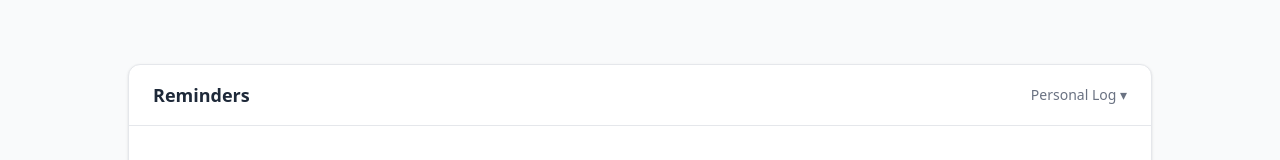
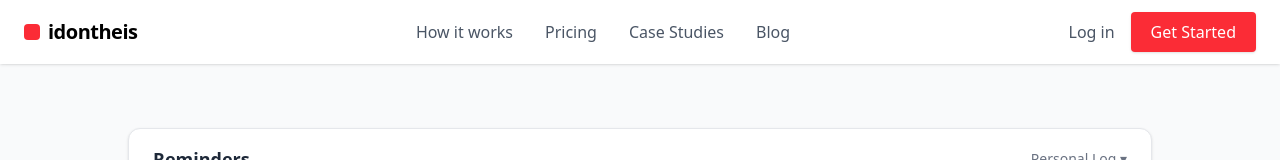
Before and after one commit to AliNaseem123456789/IDoneThis, a React (Vite) app in the folder my-app/: page /Reminders in a window 1280 px wide. Shown: the top 160 px of the page. Built offline with nearby package versions, Linux system fonts and the light colour scheme; no server answers.

Commit message:
feat: Implement authentication and core layout
- Add login/signup with JWT authentication
- Create responsive navigation with logout
- Implement protected dashboard route
- Set up context API for auth state

```diff
--- a/my-app/src/App.jsx
+++ b/my-app/src/App.jsx
@@ -7,9 +7,18 @@ import Calender from "./pages/Calender";
 import MyDones from "./pages/MyDones";
 import Reminders from "./pages/Remainders";
 import HowItWorks from "./pages/HowItWorks";
+import Footer from "./components/Footer";
+import PrivacyPolicy from "./pages/PrivacyPolicy";
+import TermsOfService from "./pages/Terms-of-service";
+import ProductivityGuides from "./components/ProductivityGuide";
+import SuccessStories from "./pages/SuccessStories";
+import PricingPage from "./pages/Pricing";
+import ReportsPage from "./pages/ReportsPage";
+import Layout from "./layout";
 export default function App() {
   return (
     <Router>
+      <Layout>
         <Routes>
           {/* Public Routes */}
           <Route path="/" element={<LandingPage />} />
@@ -21,8 +30,16 @@ export default function App() {
           <Route path="/dashboard" element={<Dashboard />} />
           <Route path="/mydones" element={<MyDones />} />
           <Route path="/calendar" element={<Calender />} />
-        <Route path="/How It works" element={<HowItWorks/>} />
+          <Route path="/PrivacyPolicy" element={<PrivacyPolicy />} />
+          <Route path="/terms-of-service" element={<TermsOfService />} />
+          <Route path="/How It works" element={<HowItWorks />} />
+          <Route path="/Productivity-Guide" element={<ProductivityGuides />} />
+          <Route path="/case-studies" element={<SuccessStories />} />
+          <Route path="/pricing" element={<PricingPage />} />
+          <Route path="/Reports" element={<ReportsPage />} />
         </Routes>
+      </Layout>
+      <Footer />
     </Router>
   );
 }
--- a/my-app/src/components/Navbar.jsx
+++ b/my-app/src/components/Navbar.jsx
@@ -1,33 +1,59 @@
+import { Link } from "react-router-dom";
+
 export default function Navbar() {
   return (
-    <nav className="fixed top-0 left-0 w-full bg-white shadow z-50 flex justify-between items-center px-6 py-3">
-      {/* Logo - stays on left */}
+    <nav className="fixed top-0 left-0 w-full bg-white shadow-sm z-50">
+      {/* Container to constrain width and center content */}
+      <div className="max-w-7xl mx-auto px-6 py-3 flex justify-between items-center">
+        {/* Left: Logo */}
         <div className="flex items-center space-x-2">
           <div className="w-4 h-4 bg-red-500 rounded-sm"></div>
-        <h1 className="font-semibold text-lg">i done this</h1>
+          <h1 className="font-bold text-xl tracking-tight">idontheis</h1>
         </div>
 
-      {/* Navigation - shifted towards right */}
-      <div className="flex items-center space-x-6">
-        <a href="/How It works" className="text-gray-900 font-medium hover:text-red-500">
-          How It works
-        </a>
-        <a href="#Pricing" className="text-gray-900 font-medium hover:text-red-500">
+        {/* Center: Navigation Links */}
+        <div className="hidden md:flex items-center gap-8">
+          <Link
+            to="/How%20It%20works"
+            className="text-gray-600 font-medium hover:text-red-500 transition"
+          >
+            How it works
+          </Link>
+          <Link
+            to="/pricing"
+            className="text-gray-600 font-medium hover:text-red-500 transition"
+          >
             Pricing
-        </a>
-        <a href="#CaseStudies" className="text-gray-900 font-medium hover:text-red-500">
+          </Link>
+          <Link
+            to="/case-studies"
+            className="text-gray-600 font-medium hover:text-red-500 transition"
+          >
             Case Studies
-        </a>
-        <a href="#Blog" className="text-gray-900 font-medium hover:text-red-500">
+          </Link>
+          <Link
+            to="/blog"
+            className="text-gray-600 font-medium hover:text-red-500 transition"
+          >
             Blog
-        </a>
-        <a href="/login" className="text-gray-900 font-medium hover:text-red-500">
+          </Link>
+        </div>
+
+        {/* Right: Actions */}
+        <div className="flex items-center gap-4">
+          <Link
+            to="/login"
+            className="text-gray-600 font-medium hover:text-red-500 transition"
+          >
             Log in
-        </a>
-
-        <button className="bg-red-500 text-white px-4 py-2 rounded hover:bg-red-600 transition">
+          </Link>
+          <Link
+            to="/signup"
+            className="bg-red-500 text-white px-5 py-2 rounded font-medium hover:bg-red-600 transition shadow-sm"
+          >
             Get Started
-        </button>
+          </Link>
+        </div>
       </div>
     </nav>
   );
--- a/my-app/src/components/NavbarLoggedIn.jsx
+++ b/my-app/src/components/NavbarLoggedIn.jsx
@@ -1,9 +1,14 @@
-import { useNavigate } from "react-router-dom";
+import { useNavigate, useLocation } from "react-router-dom";
 import NotificationsIcon from "@mui/icons-material/Notifications";
 import AccountCircleIcon from "@mui/icons-material/AccountCircle";
 
 export default function NavbarLoggedIn() {
   const navigate = useNavigate();
+  const location = useLocation();
+
+  // Helper to highlight the active link
+  const isActive = (path) =>
+    location.pathname === path ? "text-red-600 font-semibold" : "text-gray-600";
 
   const handleLogout = () => {
     localStorage.removeItem("token");
@@ -12,44 +17,51 @@ export default function NavbarLoggedIn() {
   };
 
   return (
-    <nav className="fixed top-0 left-0 w-full bg-white shadow z-50 flex items-center px-6 py-3">
-      {/* Left side: Logo + main nav */}
-      <div className="flex items-center gap-6 text-gray-900 font-medium">
+    <nav className="fixed top-0 left-0 w-full bg-white border-b border-gray-100 shadow-sm z-50">
+      <div className="max-w-7xl mx-auto px-6 h-16 flex items-center justify-between">
+        {/* Left side: Logo + Navigation Links */}
+        <div className="flex items-center gap-8">
           <h1
-          className="font-semibold text-lg cursor-pointer"
+            className="text-xl font-bold text-gray-900 cursor-pointer"
             onClick={() => navigate("/dashboard")}
           >
             iDoneThis
           </h1>
 
-        <button onClick={() => navigate("/mydones")} className="hover:text-red-500">
-          My Dones
+          <div className="hidden md:flex items-center gap-6">
+            {["MyDones", "Calendar", "Reminders", "Reports"].map((item) => (
+              <button
+                key={item}
+                onClick={() => navigate(`/${item.toLowerCase()}`)}
+                className={`text-sm font-medium transition-colors hover:text-red-500 ${isActive(`/${item.toLowerCase()}`)}`}
+              >
+                {item}
               </button>
-        <button onClick={() => navigate("/calendar")} className="hover:text-red-500">
-          Calendar
-        </button>
-          <button onClick={() => navigate("/reminders")} className="hover:text-red-500">
-          Reminders
-        </button>
-        <button onClick={() => navigate("/reports")} className="hover:text-red-500">
-          Reports
-        </button>
+            ))}
+          </div>
         </div>
 
-      {/* Right side: notifications, profile, logout */}
-      <div className="ml-auto flex items-center gap-6 text-gray-900 font-medium">
-        <NotificationsIcon className="cursor-pointer" />
-        <AccountCircleIcon
-          className="cursor-pointer text-3xl"
+        {/* Right side: Actions */}
+        <div className="flex items-center gap-5">
+          <button className="text-gray-500 hover:text-gray-700 transition-colors">
+            <NotificationsIcon />
+          </button>
+
+          <button
             onClick={() => navigate("/profile")}
-        />
+            className="flex items-center text-gray-700 hover:text-red-600 transition-colors"
+          >
+            <AccountCircleIcon className="text-3xl" />
+          </button>
+
           <button
             onClick={handleLogout}
-          className="bg-red-500 text-white px-3 py-1 rounded-md hover:bg-red-600"
+            className="ml-2 bg-gray-900 text-white text-sm px-4 py-2 rounded-lg hover:bg-black transition-all shadow-sm"
           >
             Logout
           </button>
         </div>
+      </div>
     </nav>
   );
 }
--- a/my-app/src/pages/Dashboard.jsx
+++ b/my-app/src/pages/Dashboard.jsx
@@ -13,30 +13,35 @@ export default function Dashboard() {
 
   return (
     <div className="min-h-screen bg-gray-50 flex flex-col">
-      {/* Top Navbar */}
-      <NavbarLoggedIn />
-
       {/* Main content */}
       <div className="flex-1 p-6">
-        <h1 className="text-3xl font-semibold text-gray-800 mb-4">Welcome Back 👋</h1>
+        <h1 className="text-3xl font-semibold text-gray-800 mb-4">
+          Welcome Back 👋
+        </h1>
         <p className="text-gray-600">
-          Here’s your dashboard overview. Use the navigation above to explore your profile,
-          calendar, reports, and more.
+          Here’s your dashboard overview. Use the navigation above to explore
+          your profile, calendar, reports, and more.
         </p>
 
         {/* Add widgets or summary here later */}
         <div className="mt-8 grid grid-cols-1 md:grid-cols-3 gap-6">
           <div className="bg-white p-6 rounded-2xl shadow hover:shadow-md transition">
             <h2 className="font-semibold text-lg mb-2">My Dones</h2>
-            <p className="text-gray-500 text-sm">Track all your completed tasks in one place.</p>
+            <p className="text-gray-500 text-sm">
+              Track all your completed tasks in one place.
+            </p>
           </div>
           <div className="bg-white p-6 rounded-2xl shadow hover:shadow-md transition">
             <h2 className="font-semibold text-lg mb-2">Calendar</h2>
-            <p className="text-gray-500 text-sm">Plan your tasks and visualize your progress.</p>
+            <p className="text-gray-500 text-sm">
+              Plan your tasks and visualize your progress.
+            </p>
           </div>
           <div className="bg-white p-6 rounded-2xl shadow hover:shadow-md transition">
             <h2 className="font-semibold text-lg mb-2">Reports</h2>
-            <p className="text-gray-500 text-sm">View performance analytics and insights.</p>
+            <p className="text-gray-500 text-sm">
+              View performance analytics and insights.
+            </p>
           </div>
         </div>
       </div>
--- a/my-app/src/pages/Login.jsx
+++ b/my-app/src/pages/Login.jsx
@@ -1,9 +1,8 @@
 import { useState } from "react";
-import axios from "axios";
 import GoogleIcon from "@mui/icons-material/Google";
 import Visibility from "@mui/icons-material/Visibility";
 import VisibilityOff from "@mui/icons-material/VisibilityOff";
-
+import api from "../api/api";
 export default function Login() {
   const [email, setEmail] = useState("");
   const [password, setPassword] = useState("");
@@ -11,13 +10,12 @@ export default function Login() {
 
   const handleLogin = async () => {
     try {
-    const res = await axios.post("http://localhost:5000/auth/login", { email, password });
-
-    // ✅ Save login data
+      const res = await api.post("/auth/login", {
+        email,
+        password,
+      });
       localStorage.setItem("token", res.data.token);
       localStorage.setItem("user", JSON.stringify(res.data.user));
-
-    // ✅ Redirect to dashboard
       window.location.href = "/dashboard";
     } catch (err) {
       console.error(err.response?.data?.error || err.message);
@@ -32,12 +30,12 @@ export default function Login() {
   return (
     <div className="min-h-screen flex items-center justify-center bg-gray-100 p-4">
       <div className="bg-white shadow-xl rounded-2xl w-full max-w-4xl flex flex-col md:flex-row overflow-hidden">
-
         {/* Left side content */}
         <div className="md:w-1/2 bg-blue-900 text-white p-10 flex flex-col justify-center items-center text-center">
           <h1 className="text-4xl font-bold mb-6">Welcome Back!</h1>
           <p className="mb-6">
-            Track your tasks, measure your progress, and get more done every day!
+            Track your tasks, measure your progress, and get more done every
+            day!
           </p>
           <img
             src="https://source.unsplash.com/300x200/?productivity"
@@ -45,12 +43,8 @@ export default function Login() {
             className="rounded-lg shadow-lg"
           />
         </div>
-
-        {/* Right side form */}
         <div className="md:w-1/2 p-10 flex flex-col justify-center">
           <h2 className="text-3xl font-semibold mb-6">Sign In</h2>
-
-          {/* Email input */}
           <input
             type="email"
             placeholder="Email"
```
Also changed, not shown: my-app/src/App.css (+16 -8 lines), my-app/src/pages/Signup.jsx (+5 -23 lines), my-app/src/pages/AuthPage.jsx (deleted). Lines whose indentation alone changed are shown as unchanged.
